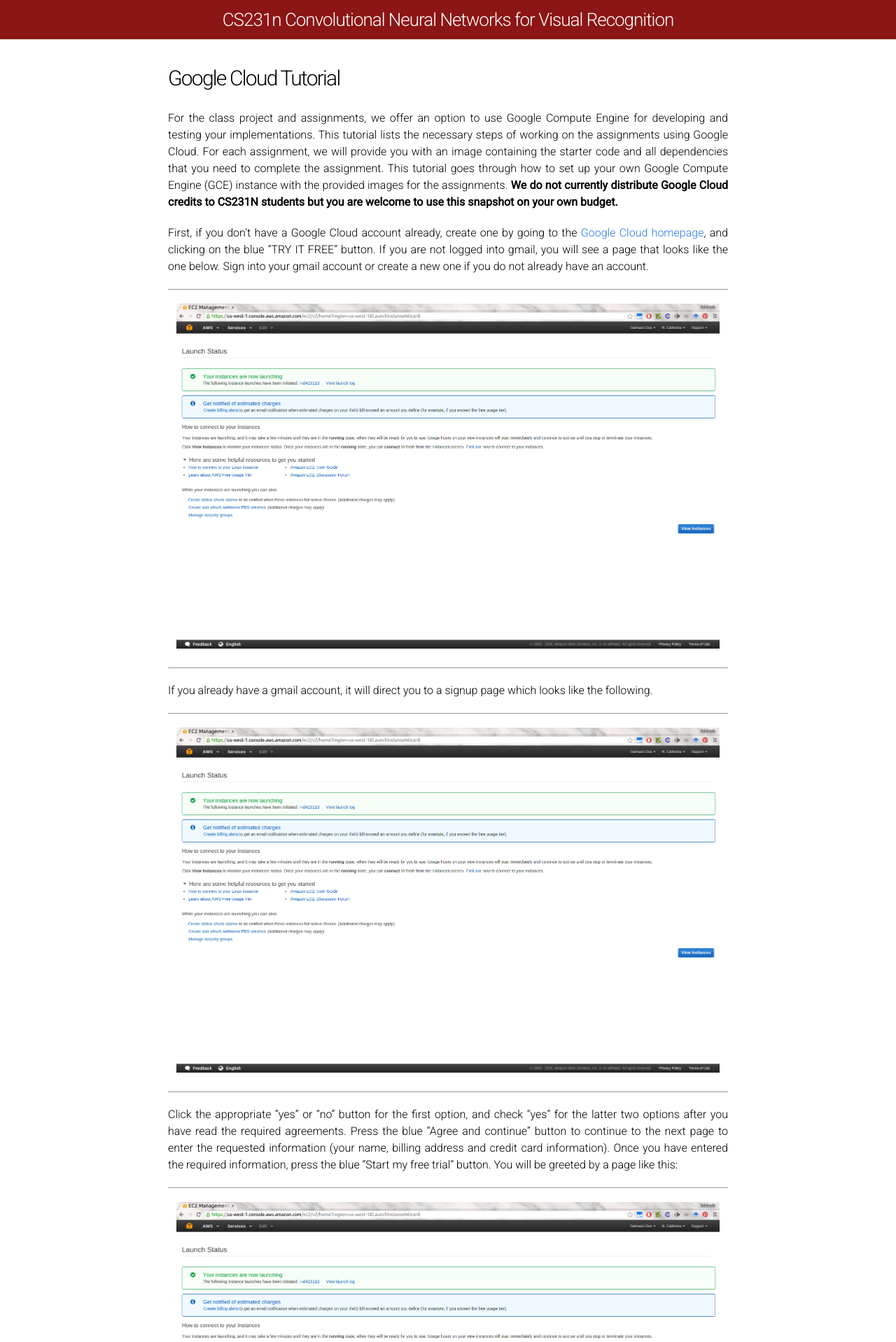
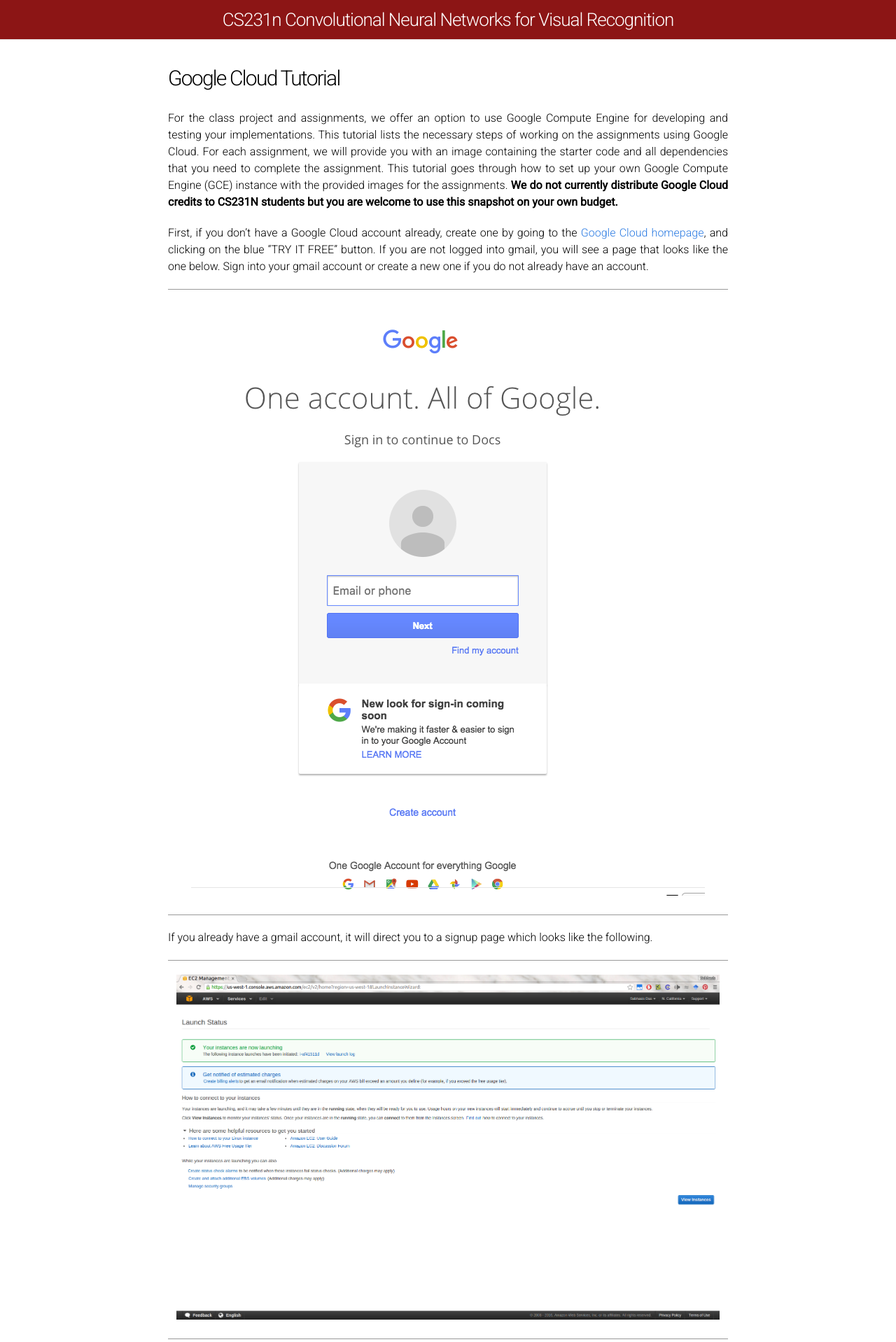
Before and after one commit to cs231n/cs231n.github.io, a Jekyll site: the page built from google_cloud_tutorial.md, in a window 1280 px wide. Shown: the top 1918 px of the page at 70% size. Built offline with Jekyll 4.4.1, drawn with Linux system fonts in a browser that asks for light colours.

Commit message:
added 1st figure

```diff
--- a/google_cloud_tutorial.md
+++ b/google_cloud_tutorial.md
@@ -14,7 +14,7 @@
 First, if you don't have a Google Cloud account already, create one by going to the [Google Cloud homepage](https://cloud.google.com/?utm_source=google&utm_medium=cpc&utm_campaign=2015-q2-cloud-na-gcp-skws-freetrial-en&gclid=CP2e4PPpiNMCFU9bfgodGHsA1A "Title"), and clicking on the blue “TRY IT FREE” button. If you are not logged into gmail, you will see a page that looks like the one below. Sign into your gmail account or create a new one if you do not already have an account.
 
 <div class='fig figcenter fighighlight'>
-  <img src='/assets/launching-screen.png'>
+  <img src='/assets/cloud-launching-screen.png'>
 </div>
 
 If you already have a gmail account, it will direct you to a signup page which looks like the following.
```
